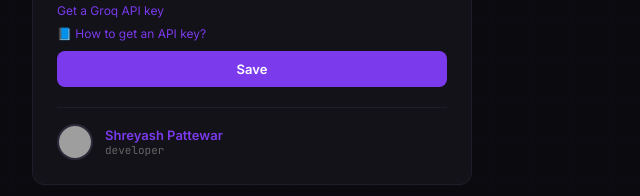
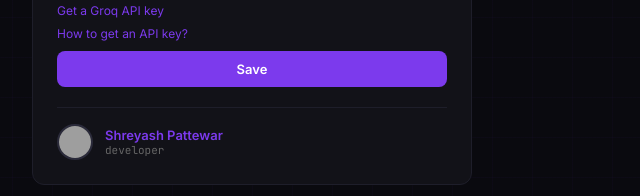
Before and after one commit to shreyashp47/tone-fixer, a browser extension: page options.html in a window 1280 px wide. Shown: the part 303-499 px from the top of the page, 388-1028 px from the left. Drawn offline with Linux system fonts and the light colour scheme; grey boxes are pictures that could not be loaded.

Commit message:
Remove emoji from guide link

```diff
--- a/options.html
+++ b/options.html
@@ -260,7 +260,7 @@
         <input type="password" id="apiKey" placeholder="gsk_..." />
         <div class="key-hint" id="keyHint"></div>
         <div class="key-help">
-          <a href="guide.html" target="_blank">📘 How to get an API key?</a>
+          <a href="guide.html" target="_blank">How to get an API key?</a>
         </div>
         <button class="btn btn-primary" id="save">Save</button>
       </div>
```
